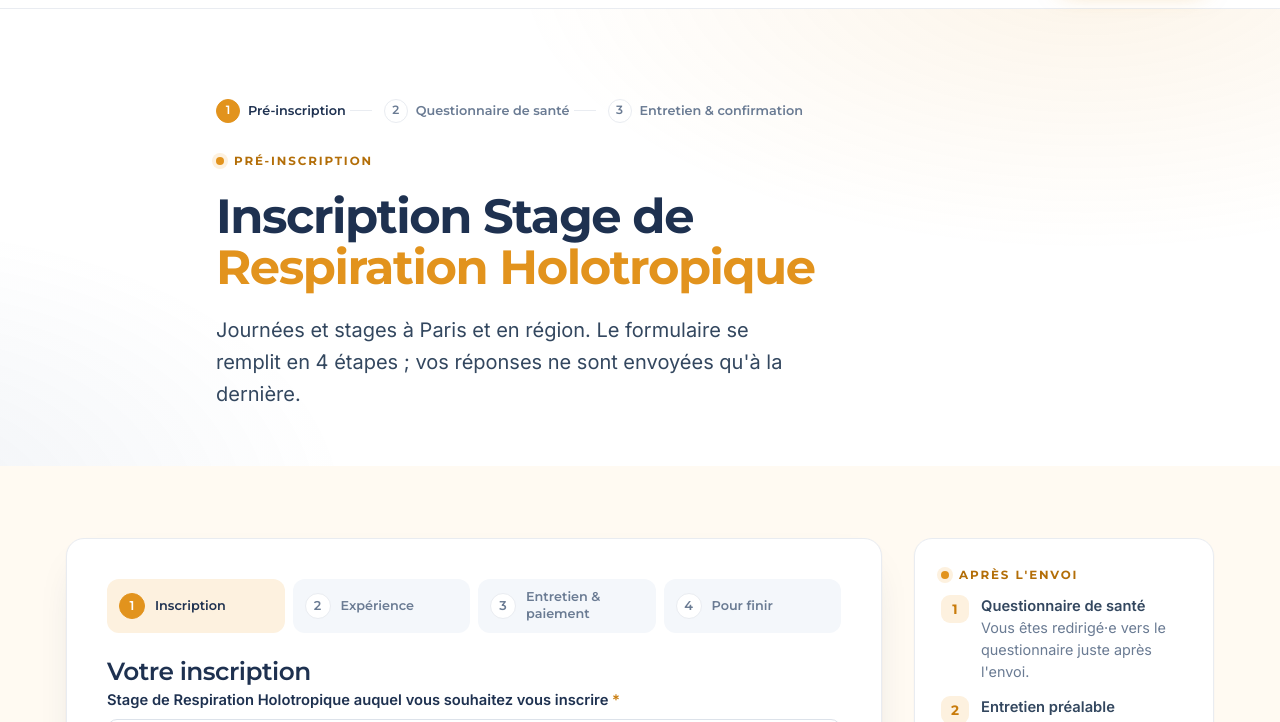
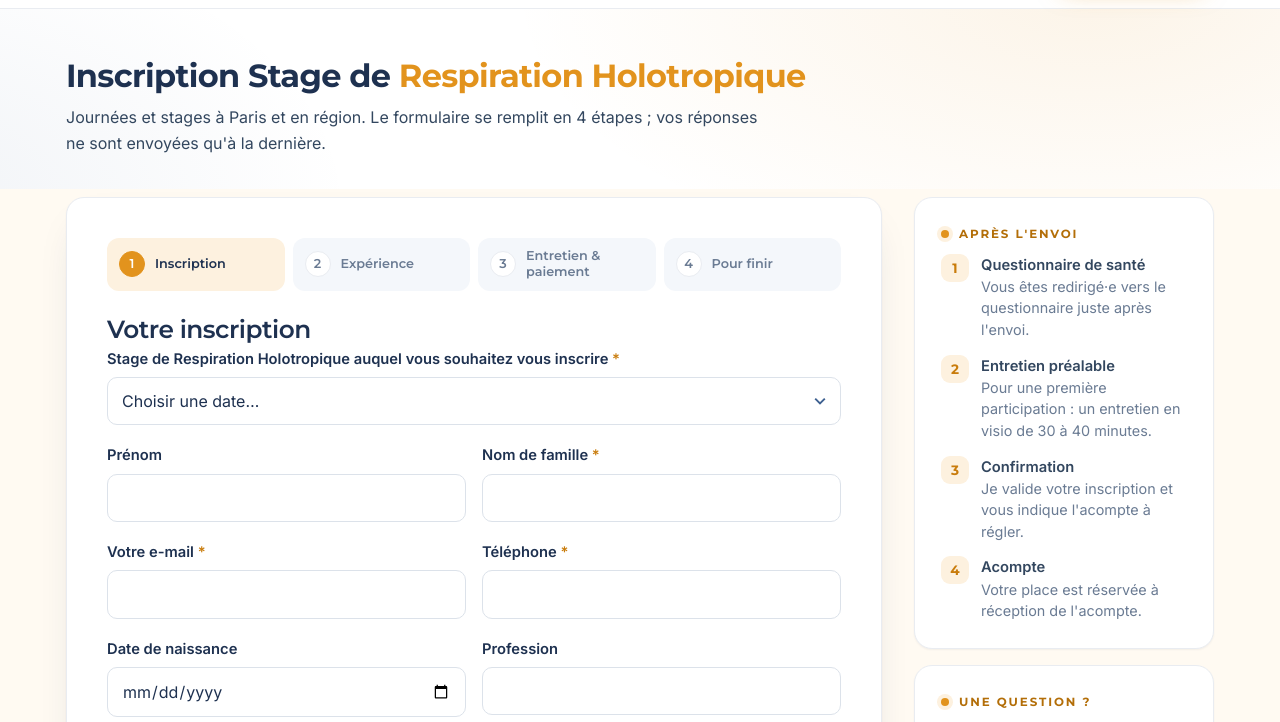
Before and after one commit to nothingisabigdeal/transemondes, a plain HTML site: page preinscription.html in a window 1280 px wide. Shown: the part 68-790 px from the top of the page. Drawn offline with Linux system fonts and the light colour scheme.

Commit message:
Pré-inscription : en-tête compact, barre de parcours retirée
Co-Authored-By: Claude Opus 5.5 <noreply@anthropic.com>

```diff
--- a/assets/style.css
+++ b/assets/style.css
@@ -754,3 +754,11 @@ a[href^="mailto:"] { overflow-wrap: anywhere; }
   .journey li + li::before { display: none; }
   .journey .is-current { border-color: var(--orange); }
 }
+
+/* Pré-inscription : en-tête compact */
+.hero--compact { padding-block: clamp(28px, 4vw, 48px) clamp(20px, 3vw, 32px); }
+.hero--compact h1 { font-size: clamp(1.5rem, 1.2rem + 1.2vw, 2rem); margin-top: 0; letter-spacing: -.02em; line-height: 1.2; }
+.hero--compact .hero__lead { font-size: 1rem; margin-top: 10px; }
+.hero--compact .wrap { max-width: var(--wrap); }
+.hero--compact .hero__lead { max-width: 70ch; }
+.hero--compact + .section { padding-top: 8px !important; }
--- a/preinscription.html
+++ b/preinscription.html
@@ -10,7 +10,7 @@
 <link rel="preconnect" href="https://fonts.googleapis.com">
 <link rel="preconnect" href="https://fonts.gstatic.com" crossorigin>
 <link rel="stylesheet" href="https://fonts.googleapis.com/css2?family=Montserrat:wght@500;600;700&family=Inter:wght@400;500;600&display=swap">
-<link rel="stylesheet" href="assets/style.css?v=534aa29b">
+<link rel="stylesheet" href="assets/style.css?v=9705b41a">
 </head>
 <body data-page="rh">
 <a class="skip" href="#contenu">Aller au contenu</a>
@@ -58,15 +58,9 @@
 </header>
 <main id="contenu">
 
-<section class="hero hero--form" id="accueil">
+<section class="hero hero--form hero--compact" id="accueil">
   <div class="wrap">
     <div class="hero__body">
-      <ol class="journey" aria-label="Votre parcours d'inscription">
-        <li class="is-current"><span>1</span>Pré-inscription</li>
-        <li><span>2</span>Questionnaire de santé</li>
-        <li><span>3</span>Entretien &amp; confirmation</li>
-      </ol>
-      <span class="eyebrow">Pré-inscription</span>
       <h1>Inscription Stage de <em>Respiration Holotropique</em></h1>
       <p class="hero__lead">Journées et stages à Paris et en région. Le formulaire se remplit en 4 étapes ; vos réponses ne sont envoyées qu'à la dernière.</p>
     </div>
```
Also changed, not shown: _source/pages/preinscription.html (+1 -7 lines), breathwork.html (+1 -1 lines), index.html (+1 -1 lines), questionnaire-sante.html (+1 -1 lines), qui-suis-je.html (+1 -1 lines), retraite.html (+1 -1 lines).
